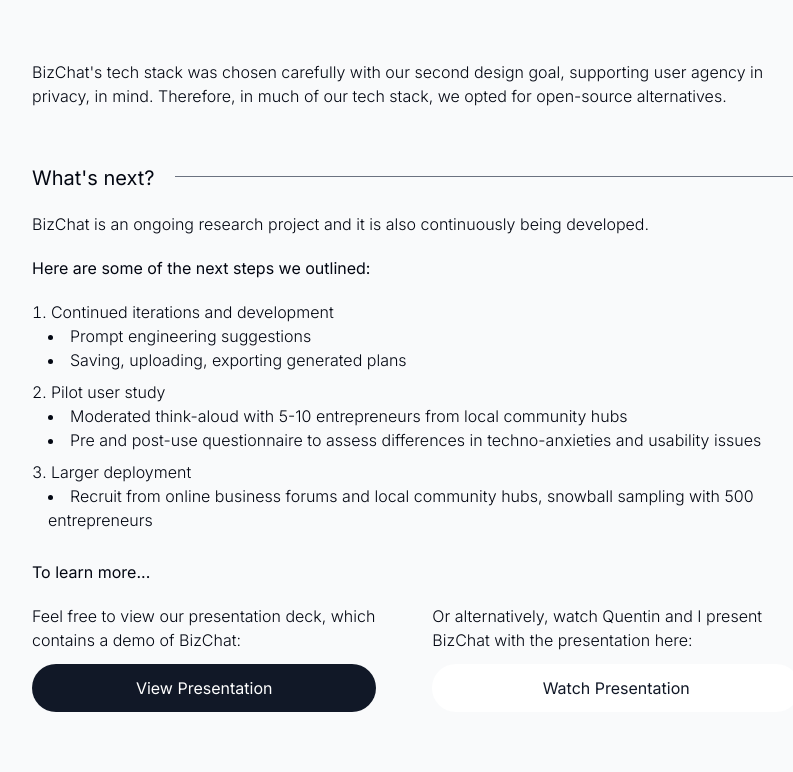
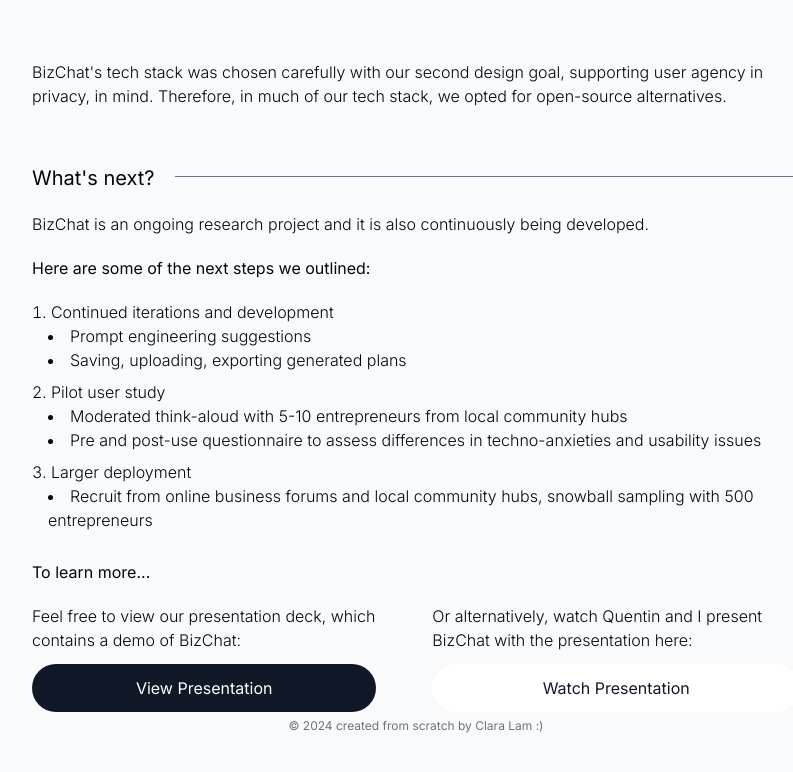
Before and after one commit to claralam/claralam.github.io, a Next.js app: page /bizchat in a window 1280 px wide. Shown: the part 3267-4039 px from the top of the page, without its empty margins (224-1017 px from the left). Built offline with nearby package versions, Linux system fonts and the light colour scheme.

Commit message:
Added footer to website

```diff
--- a/app/layout.tsx
+++ b/app/layout.tsx
@@ -1,4 +1,5 @@
 import Header from "@/components/header"
+import Footer from "@/components/footer"
 import './globals.css'
 import { Inter } from 'next/font/google'
 
@@ -22,6 +23,7 @@
 
       <Header />
       {children}
+      <Footer />
       </body>
     </html>
   )
--- /dev/null
+++ b/components/footer.tsx
@@ -0,0 +1,11 @@
+import React from 'react'
+
+export default function Footer() {
+  return (
+    <footer className="mb-10 px-4 text-center text-gray-500">
+      <small className="text-xs">
+        &copy; 2024 created from scratch by Clara Lam :)
+      </small>
+    </footer>
+  )
+}
```
